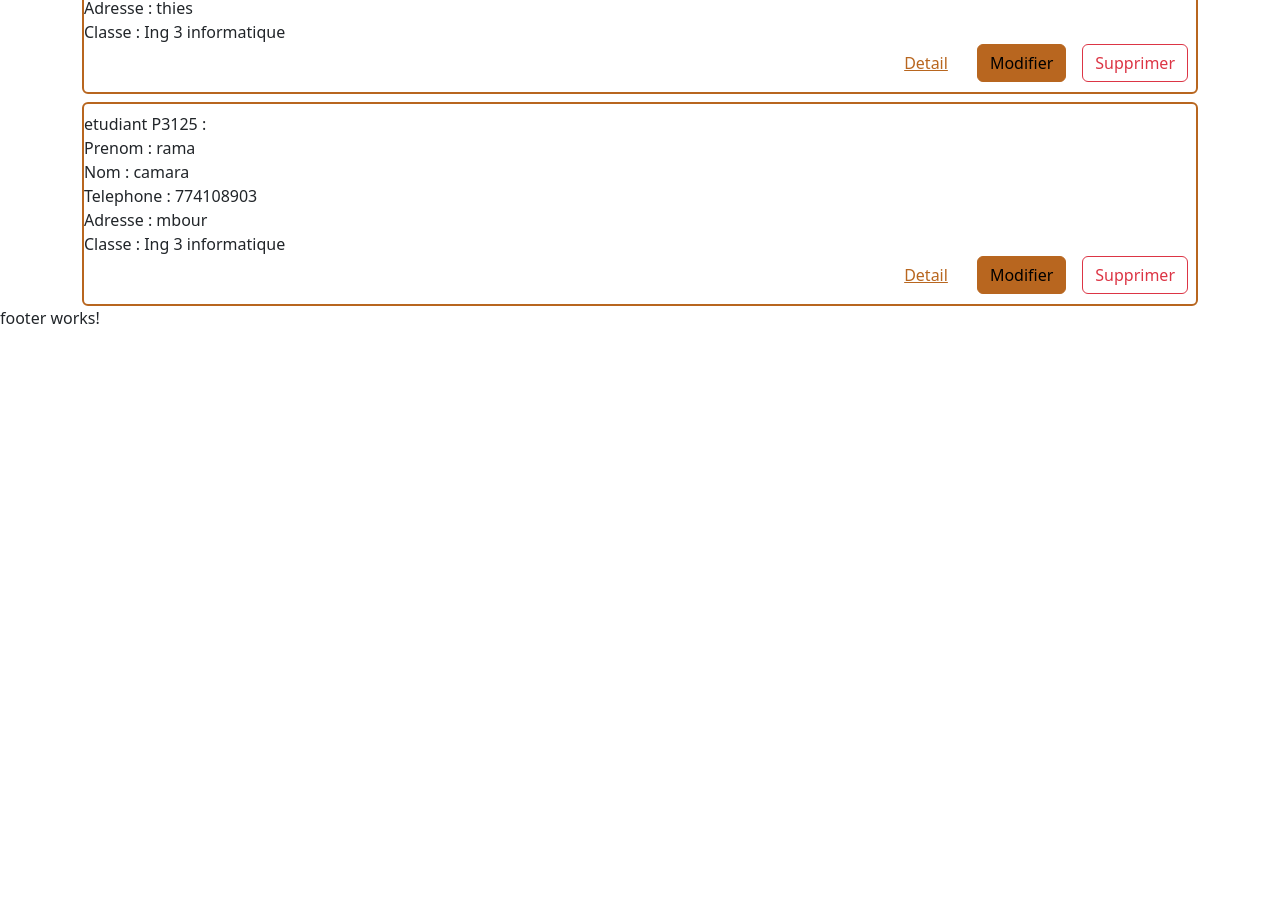
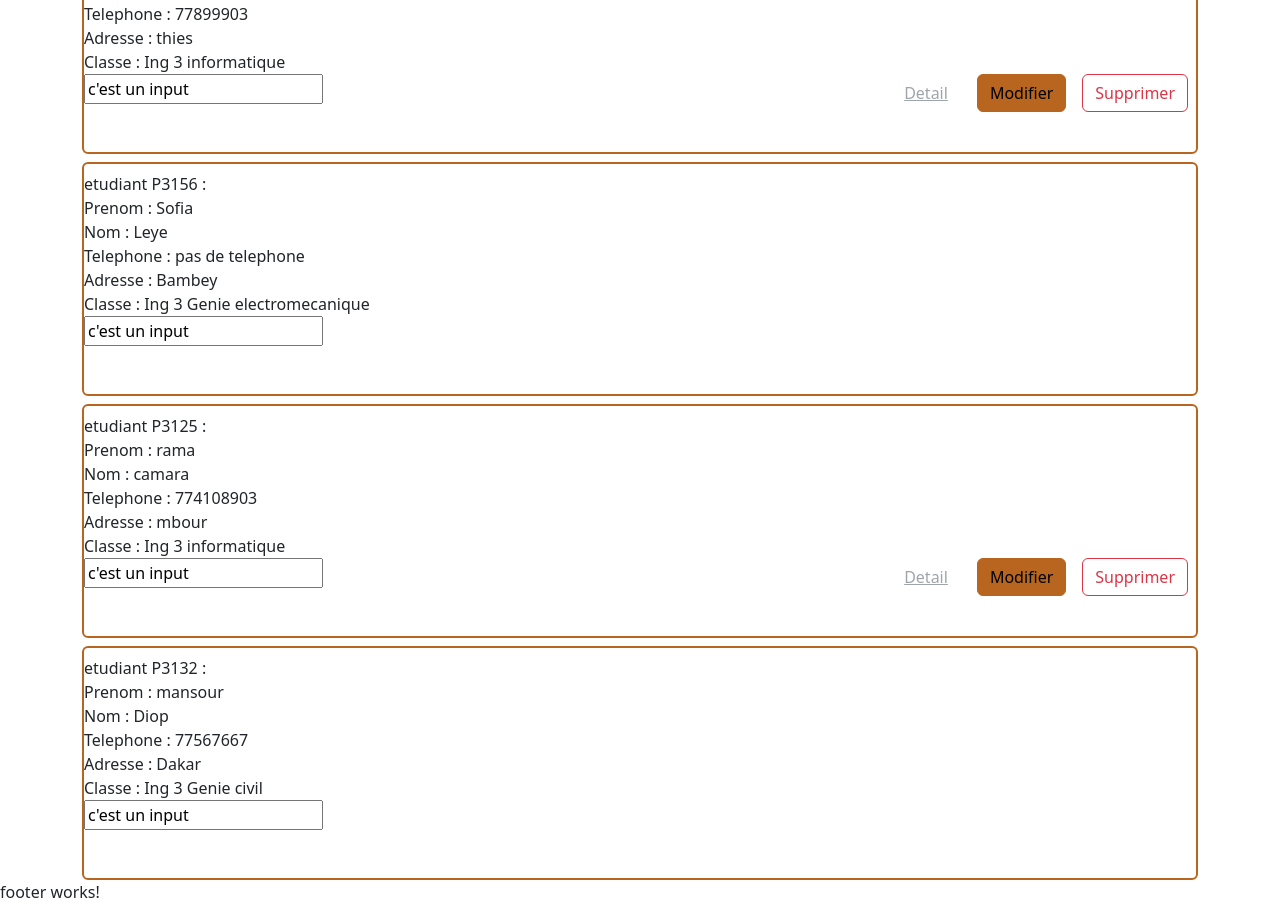
Before and after one commit to mame-khady/PROJETANGULAR2025, an Angular app: page /etudiants in a window 1280 px wide. Shown: the part 456-1376 px from the top of the page. Before the commit the page ends 802 px from the top, so only its background shows below. Built offline with nearby package versions, Linux system fonts and the light colour scheme.

Commit message:
boucle if avec angular

```diff
--- a/src/app/data.ts
+++ b/src/app/data.ts
@@ -20,6 +20,16 @@ export var ing3Info: Classe={
     code: "ING3",
     nom: "Ing 3 informatique",
     filiere: {code:"INF",nom:"Informatique",depart:depGIT}
+}
+export var ing3Gec: Classe={
+    code: "ING3",
+    nom: "Ing 3 Genie civil",
+    filiere: {code:"Gec",nom:"genie civil",depart:deptGec}
+}
+export var ing3GeM: Classe={
+    code: "ING3",
+    nom: "Ing 3 Genie electromecanique",
+    filiere: {code:"GeM",nom:"genie electromecanique ",depart:deptGeM}
 }
 
 export var etudiant1: Etudiant={
@@ -49,11 +59,30 @@ export var etudiant3: Etudiant={
     telephone:"774108903",
     classe: ing3Info
 }
+export var etudiant4: Etudiant={
+    code:"P3132",
+    nom:"Diop",
+    prenom:"mansour",
+    adresse:"Dakar",
+    email:"mansour@gmail.com",
+    telephone:"77567667",
+    classe: ing3Gec
+}
+export var etudiant5: Etudiant={
+    code:"P3156",
+    nom:"Leye",
+    prenom:"Sofia",
+    adresse:"Bambey",
+    email:"sofia@gmail.com",
+    telephone:"pas de telephone",
+    classe: ing3GeM
+}
 
 export var Listetudiants: Etudiant[]=[
     etudiant1,
     etudiant2,
-    etudiant3
+    etudiant5,
+    etudiant3,etudiant4
 ]
 
 export var carte: Carte={
--- a/src/app/liste-etudiant/liste-etudiant.component.html
+++ b/src/app/liste-etudiant/liste-etudiant.component.html
@@ -20,8 +20,9 @@
 
                <span>Classe :</span>
                <span> {{e.classe.nom}}</span><br>
-               <div style="float: right;">
-                <button type="button" class="btn btn-link mx-2">Detail</button>
+               <input type="{{inputType}}" value="{{inputValue}}" />
+               <div style="float: right;" *ngIf="e.classe.filiere.code=='INF'">
+                <button type="button" class="btn btn-link mx-2" disabled="true">Detail</button>
                 <button type="button" class="btn btn-primary mx-2">Modifier</button>
                 <button type="button" class="btn btn-outline-danger mx-2">Supprimer</button>
             </div>
--- a/src/app/liste-etudiant/liste-etudiant.component.ts
+++ b/src/app/liste-etudiant/liste-etudiant.component.ts
@@ -1,15 +1,18 @@
-import { Component } from '@angular/core';
+import { Component, input } from '@angular/core';
 import { Etudiant } from '../ipslModele';
 import { Listetudiants } from '../data';
 import { NgFor } from '@angular/common';
+import { NgIf } from '@angular/common';
 
 @Component({
   selector: 'app-liste-etudiant',
-  imports: [ NgFor],
+  imports: [ NgFor,NgIf],
   templateUrl: './liste-etudiant.component.html',
   styleUrl: './liste-etudiant.component.scss'
 })
 export class ListeEtudiantComponent {
+  inputType="text";
+  inputValue="c'est un input";
   etudiants: Etudiant[]=Listetudiants;
 
 }
```
